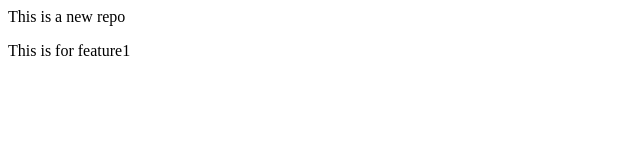
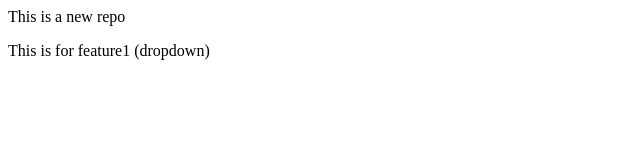
Before and after one commit to bandiharipriya/localrepo, a plain HTML site: page index.html in a window 1280 px wide. Shown: the full height of the page, 0-640 px from the left. Drawn offline with Linux system fonts and the light colour scheme.

Commit message:
Add dropdown

```diff
--- a/index.html
+++ b/index.html
@@ -1,2 +1,2 @@
 <p>This is a new repo</p>
-<p>This is for feature1</p>
+<p>This is for feature1 (dropdown)</p>
```
